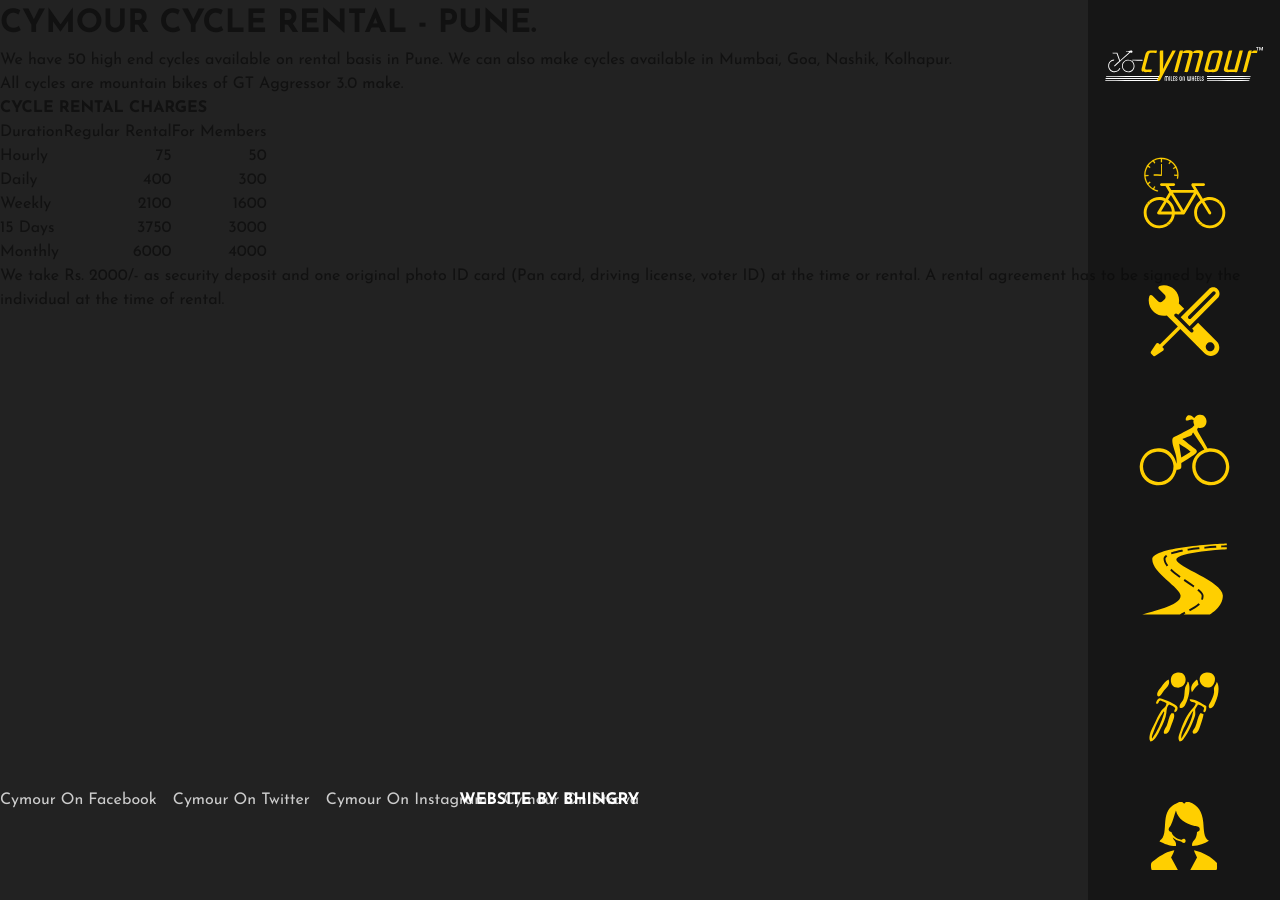
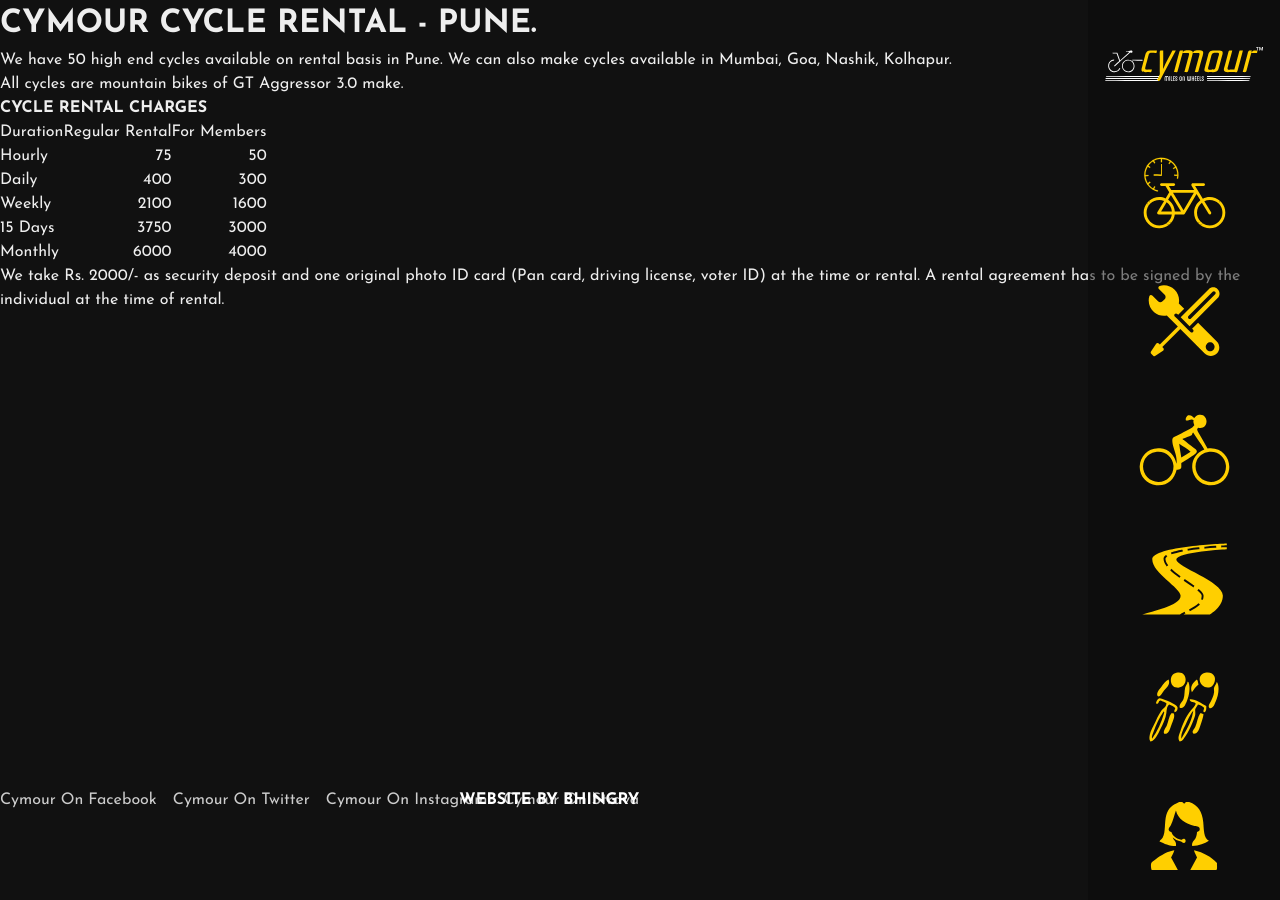
Before and after one commit to guttikar/cymour15, a Jekyll site: the page built from rental.md, in a window 1280 px wide. Built offline with Jekyll 4.4.1, drawn with Linux system fonts in a browser that asks for light colours; nearby versions of some CDN libraries.

Commit message:
changed bgcolor to 111 and text color to eee

```diff
--- a/_sass/_variables.scss
+++ b/_sass/_variables.scss
@@ -6,8 +6,8 @@
 
 $spacing-unit:     2em;
 
-$text-color:       #111;
-$background-color: #222;
+$text-color:       #eee;
+$background-color: #111;
 $brand-color:      #FDBC11;
 
 $aside-background-color: rgba(10,10,10,0.5);
```
